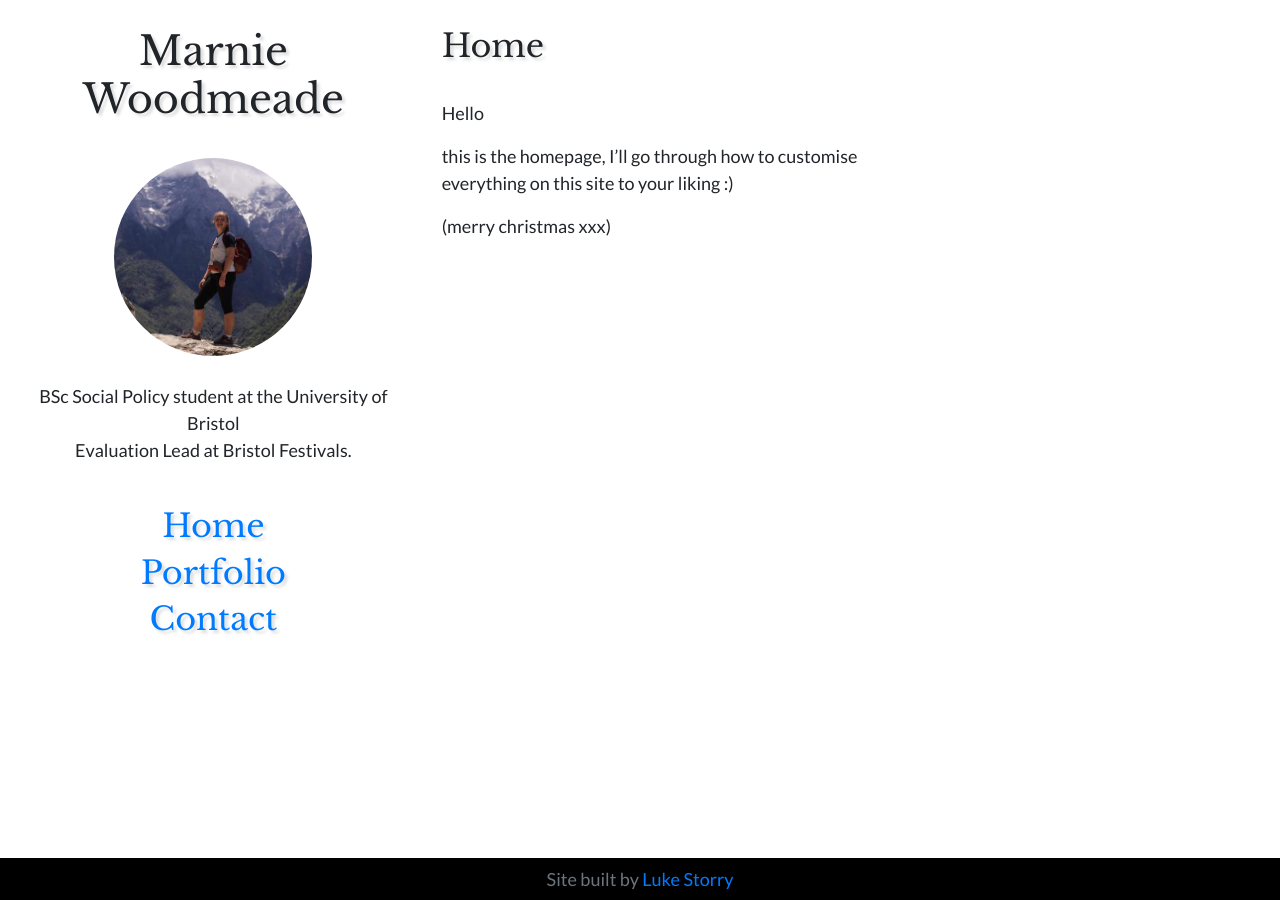
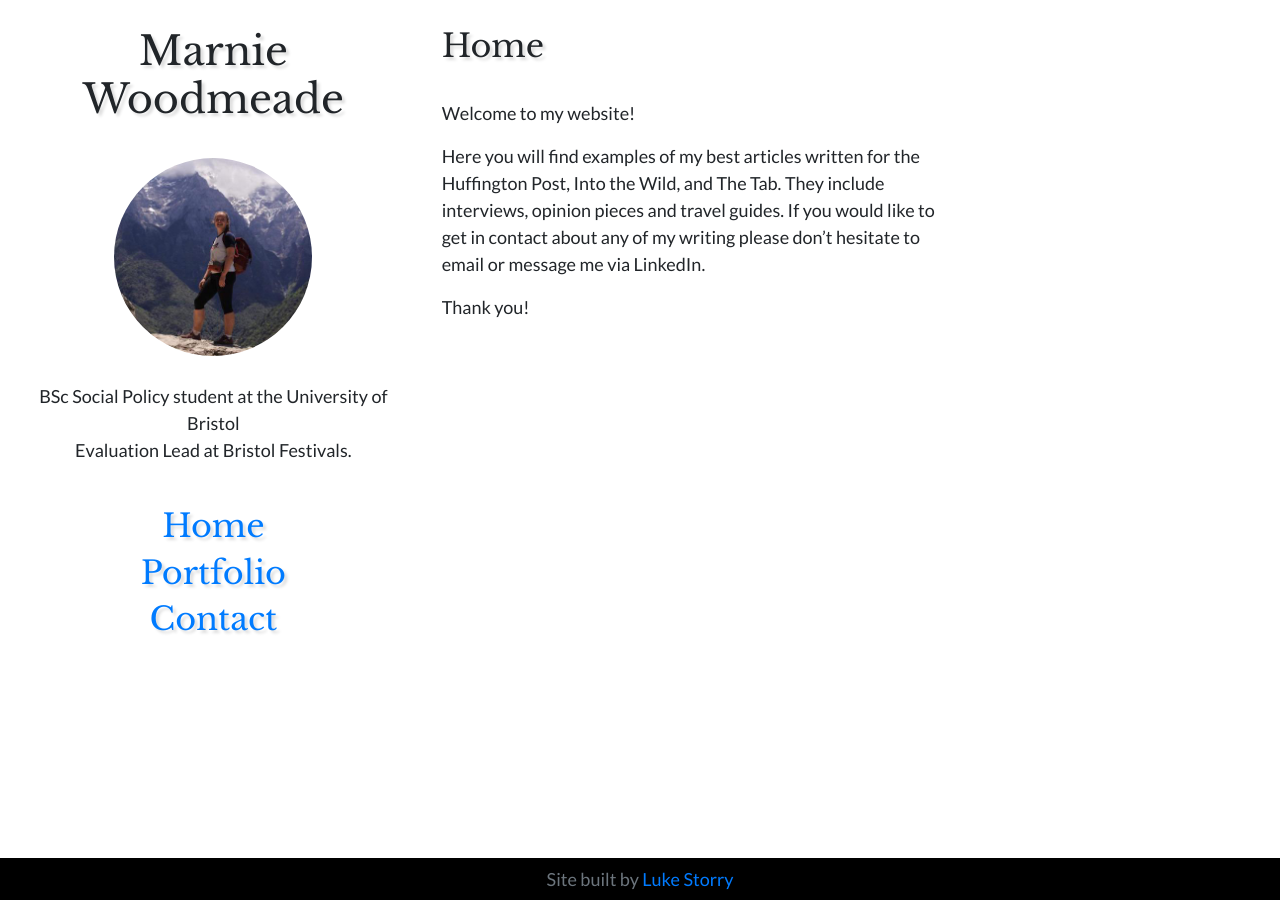
Before and after one commit to LukeStorry/marniewoodmeade, a Jekyll site: the page built from index.md, in a window 1280 px wide. Built offline with Jekyll 4.4.1, drawn with Linux system fonts in a browser that asks for light colours.

Commit message:
Updated title page

```diff
--- a/index.md
+++ b/index.md
@@ -2,8 +2,9 @@
 layout: default
 title: Home
 ---
-Hello
+Welcome to my website!
 
-this is the homepage, I'll go through how to customise everything on this site to your liking :)
+Here you will find examples of my best articles written for the Huffington Post, Into the Wild, and The Tab. They include interviews, opinion pieces and travel guides. If you would like to get in contact about any of my writing please don't hesitate to email or message me via LinkedIn.
 
-(merry christmas xxx)
+
+Thank you!
```
